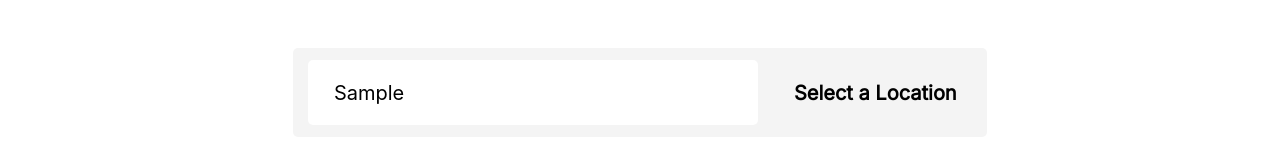
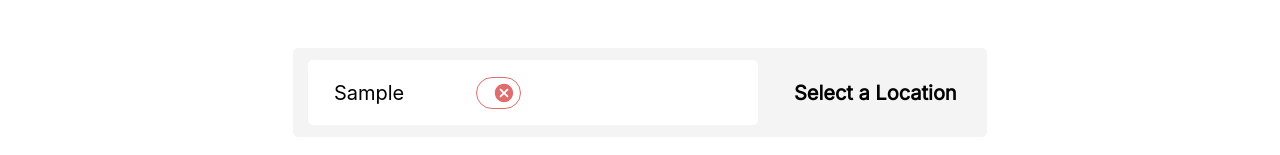
Before and after one commit to noman5945/checkout-client, a React (Create React App) app: page / in a window 1280 px wide. Both pictures are taken after typing "Sample", "Sample" into the empty fields and a click on the button "Search". Shown: the part 374-529 px from the top of the page. Built offline with nearby package versions, Linux system fonts and the light colour scheme.

Commit message:
input chip work

```diff
--- a/src/Pages/Home/HomeLocation/HomeLocation.js
+++ b/src/Pages/Home/HomeLocation/HomeLocation.js
@@ -1,25 +1,23 @@
 import React, { useState } from "react";
 import { Link } from "react-router-dom";
 import "../home.css";
+import Tags from "../../Shared/Tags/Tags";
 
 const HomeLocation = () => {
-  const [tags, setTags] = useState([]);
+  const [tags, setTags] = useState("");
+  const [grouptags, setGroupTags] = useState([]);
 
   const test = () => {
     console.log(tags, typeof tags);
-    setTags((arr) => []);
+    setGroupTags([tags.split(" ")]);
+    //console.log(grouptags);
+    setTags("");
   };
-
+  const handleDeleteChip = () => {};
   const handleTag = (event) => {
     const value = event.target.value;
-    if (
-      (event.keyCode === 32 ||
-        event.keyCode === 13 ||
-        value[value.length - 1] === " ") &&
-      !value.match(/^\s+$/gi) &&
-      value !== ""
-    ) {
-      setTags(() => [value]);
+    if ((event.key === "Enter" || event.key === " ") && value !== "") {
+      setTags(value.trim());
     }
   };
   return (
@@ -32,6 +30,15 @@ const HomeLocation = () => {
             id="tag-input"
             onKeyDown={handleTag}
           />
+          {grouptags.map((word, index) => {
+            return (
+              <Tags
+                key={index}
+                word={word}
+                handleDeleteChip={handleDeleteChip}
+              ></Tags>
+            );
+          })}
         </ul>
       </div>
 
--- a/src/Pages/Shared/Tags/Tags.js
+++ b/src/Pages/Shared/Tags/Tags.js
@@ -1,7 +1,18 @@
+import { Chip } from "@mui/material";
 import React from "react";
 
-const Tags = ({ word }) => {
-  return <div></div>;
+const Tags = ({ word, handleDeleteChip }) => {
+  return (
+    <div>
+      <Chip
+        className=" bg-red-400 text-white"
+        label={word}
+        variant="outlined"
+        color="error"
+        onDelete={handleDeleteChip}
+      ></Chip>
+    </div>
+  );
 };
 
 export default Tags;
```
